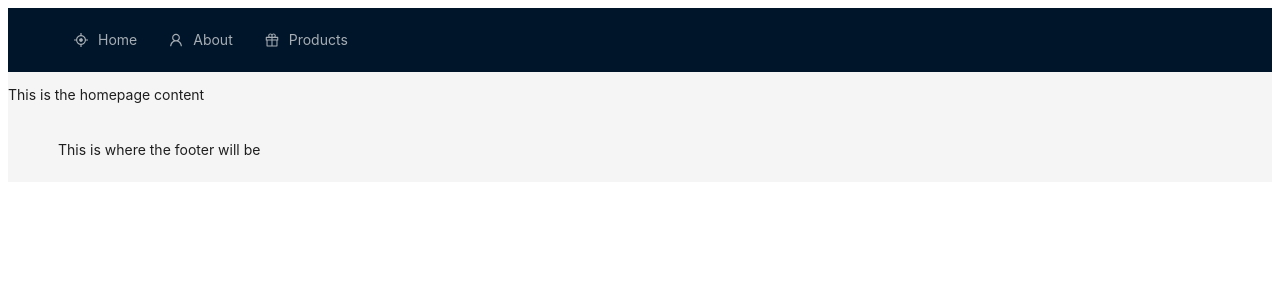
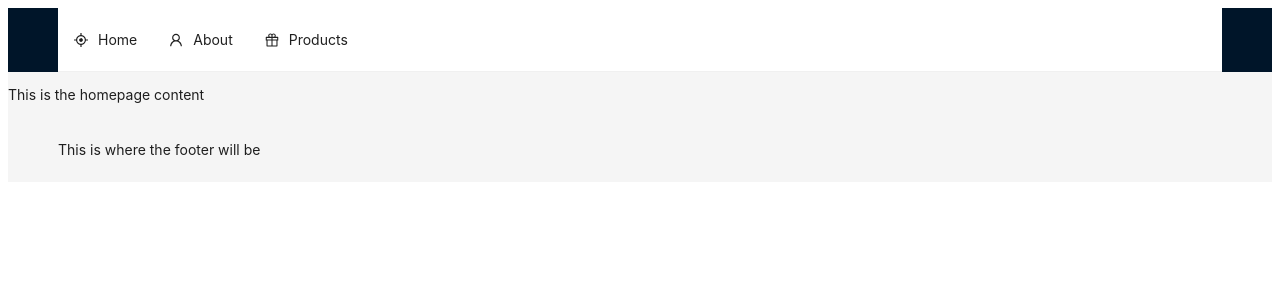
Before and after one commit to lsapundzic/b2b-store-frontend, a Next.js app: page / in a window 1280 px wide. Shown: the top 300 px of the page. Built offline with nearby package versions, Linux system fonts and the light colour scheme.

Commit message:
Ini TODO, navbar quickfix

```diff
--- a/app/components/Navbar.jsx
+++ b/app/components/Navbar.jsx
@@ -38,7 +38,7 @@ export default function Navbar() {
   return (
     <nav>
       <Menu
-        theme="dark"
+        // theme="dark"
         onClick={onClick}
         selectedKeys={[current]}
         mode="horizontal"
--- a/app/layout.js
+++ b/app/layout.js
@@ -40,6 +40,8 @@ const footerStyle = {
   // backgroundColor: "#7dbcea",
 };
 
+// TODO: Something in the header layout is giving Navbar a padding that looks terrible
+
 export default function RootLayout({ children }) {
   return (
     <html lang="en">
```
Also changed, not shown: 1 other file (tests, documents, lock files or other folders).
